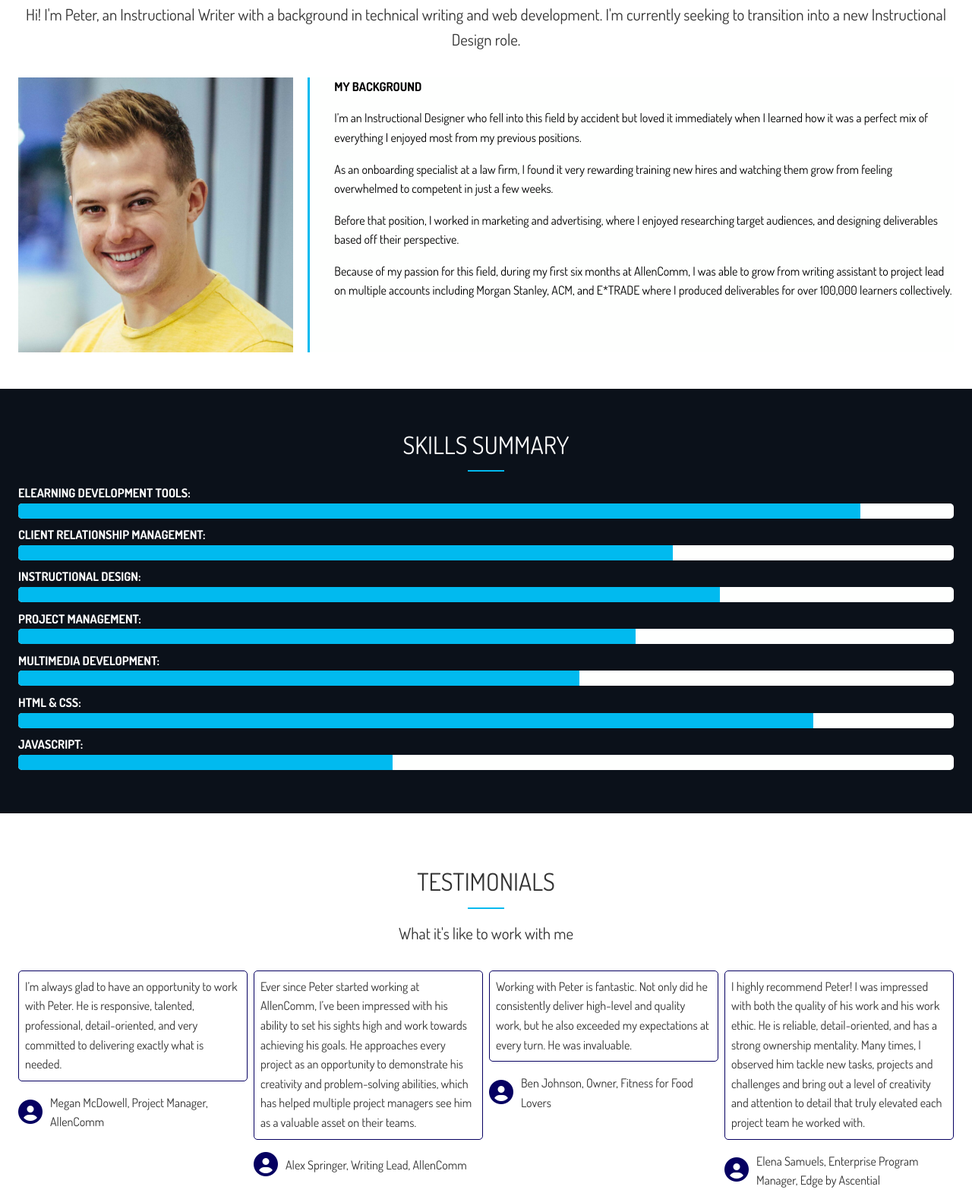
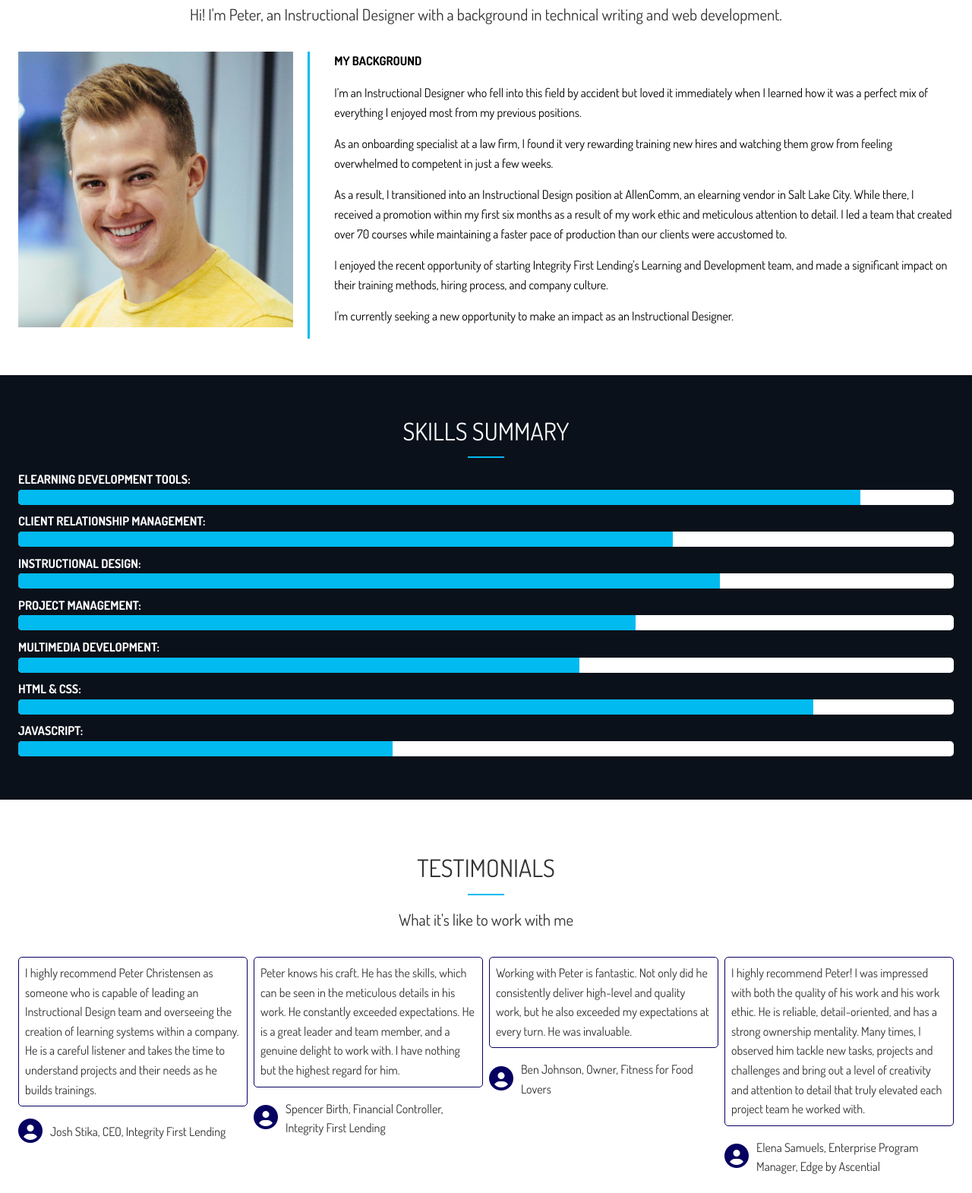
Before and after one commit to peterfchris/portfolio_site, a website: page dist/about.html in a window 1280 px wide. Shown: the part 213-1784 px from the top of the page at 76% size. Drawn offline with Linux system fonts and the light colour scheme.

Commit message:
2022 Updates

```diff
--- a/dist/about.html
+++ b/dist/about.html
@@ -30,15 +30,16 @@
     <div class="container">
       <h2 class="section-title">About Me</h2>
       <div class="bottom-line"></div>
-      <p class="lead">Hi! I'm Peter, an Instructional Writer with a background in technical writing and web development. I'm currently seeking to transition into a new Instructional Design role.</p>
+      <p class="lead">Hi! I'm Peter, an Instructional Designer with a background in technical writing and web development.</p>
       <div class="about-info">
         <img src="img/about_peter.png" alt="" class="bio-image">
         <div class="bio bg-light">
           <h4>My Background</h4>
           <p>I’m an Instructional Designer who fell into this field by accident but loved it immediately when I learned how it was a perfect mix of everything I enjoyed most from my previous positions.</p>
           <p>As an onboarding specialist at a law firm, I found it very rewarding training new hires and watching them grow from feeling overwhelmed to competent in just a few weeks.</p>
-          <p>Before that position, I worked in marketing and advertising, where I enjoyed researching target audiences, and designing deliverables based off their perspective. </p>
-          <p>Because of my passion for this field, during my first six months at AllenComm, I was able to grow from writing assistant to project lead on multiple accounts including Morgan Stanley, ACM, and E*TRADE where I produced deliverables for over 100,000 learners collectively.</p>
+          <p>As a result, I transitioned into an Instructional Design position at AllenComm, an elearning vendor in Salt Lake City. While there, I received a promotion within my first six months as a result of my work ethic and meticulous attention to detail. I led a team that created over 70 courses while maintaining a faster pace of production than our clients were accustomed to.</p>
+          <p>I enjoyed the recent opportunity of starting Integrity First Lending's Learning and Development team, and made a significant impact on their training methods, hiring process, and company culture.</p>
+          <p>I'm currently seeking a new opportunity to make an impact as an Instructional Designer.</p>
         </div>
       </div>
     </div>
@@ -89,17 +90,17 @@
       <p class="lead text-center">What it's like to work with me</p>
       <div class="testimonials">
         <div>
-          <p> I’m always glad to have an opportunity to work with Peter.  He is responsive, talented, professional, detail-oriented, and very committed to delivering exactly what is needed.</p>
+          <p>I highly recommend Peter Christensen as someone who is capable of leading an Instructional Design team and overseeing the creation of learning systems within a company. He is a careful listener and takes the time to understand projects and their needs as he builds trainings.</p>
           <ul>
             <li><i class="fas fa-user-circle fa-2x"></i></li>
-            <li>Megan McDowell, Project Manager, AllenComm</li>
+            <li>Josh Stika, CEO, Integrity First Lending</li>
           </ul>
         </div>
         <div>
-          <p>Ever since Peter started working at AllenComm, I’ve been impressed with his ability to set his sights high and work towards achieving his goals. He approaches every project as an opportunity to demonstrate his creativity and problem-solving abilities, which has helped multiple project managers see him as a valuable asset on their teams.</p>
+          <p>Peter knows his craft. He has the skills, which can be seen in the meticulous details in his work. He constantly exceeded expectations. He is a great leader and team member, and a genuine delight to work with. I have nothing but the highest regard for him.</p>
           <ul>
             <li><i class="fas fa-user-circle fa-2x"></i></li>
-            <li>Alex Springer, Writing Lead, AllenComm</li>
+            <li>Spencer Birth, Financial Controller, Integrity First Lending</li>
           </ul>
         </div>
         <div>
```
Also changed, not shown: dist/contact.html (+2 -2 lines), dist/fffl.html (+1 -1 lines), dist/kitchenbasics.html (+1 -1 lines).
